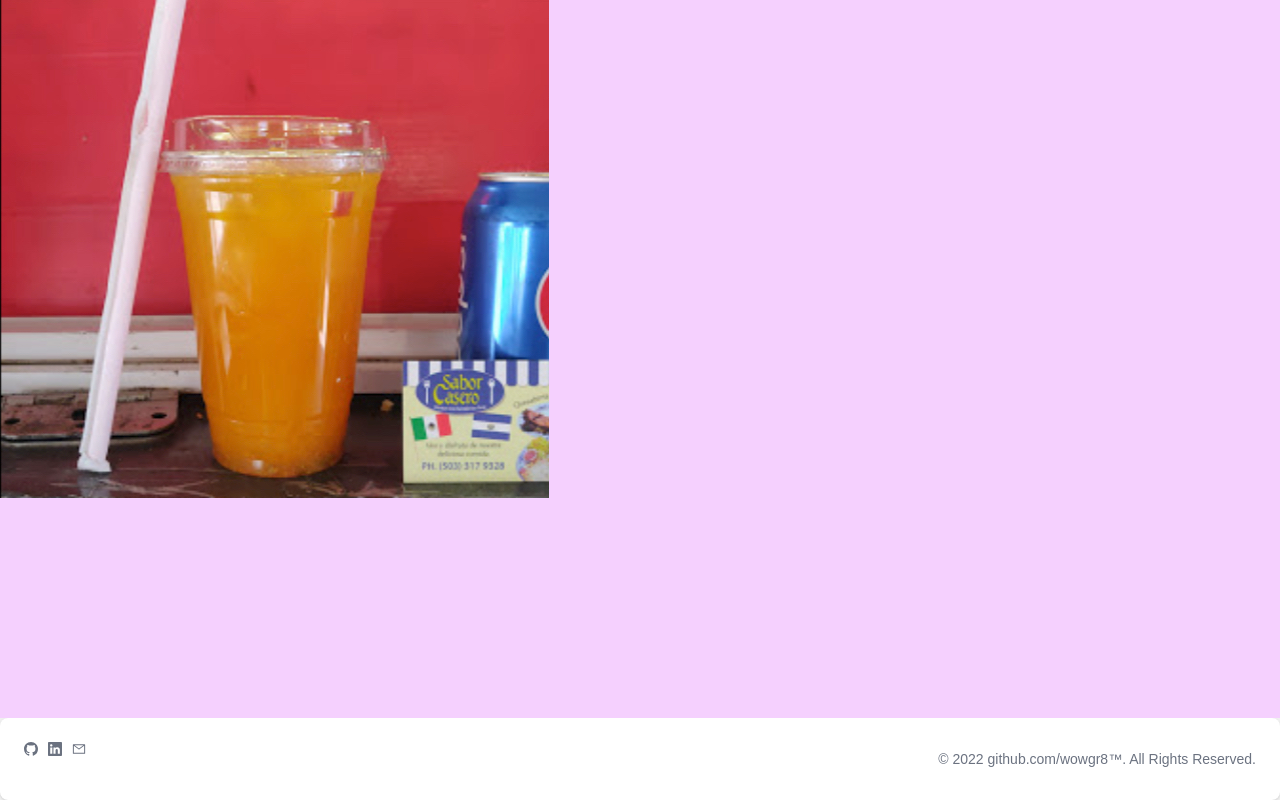
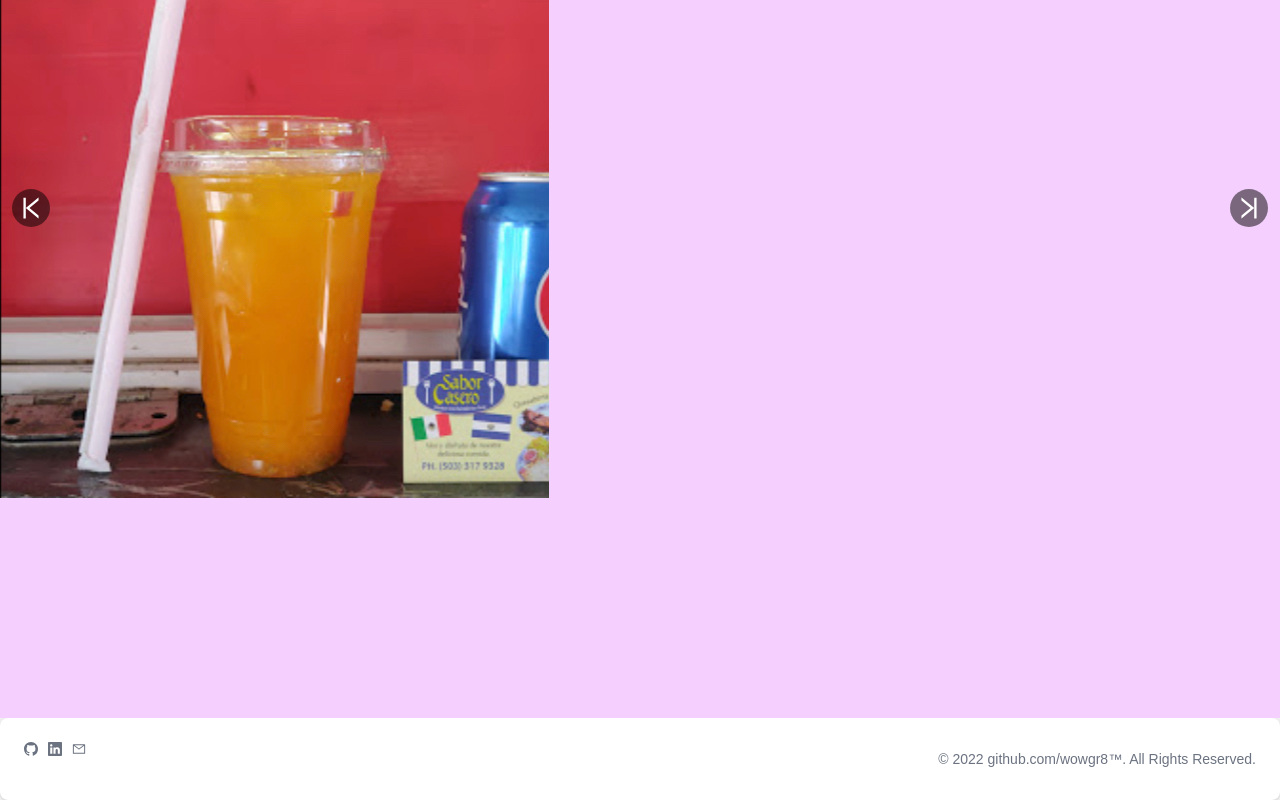
Before and after one commit to wowgr8/sabor-casero, a React (Create React App) app: page / in a window 1280 px wide. Shown: the part 2554-3354 px from the top of the page. Built offline with nearby package versions, Linux system fonts and the light colour scheme.

Commit message:
add buttons with onClick handlers set to handleOnPrevClickIO and handleOnNextClick()

```diff
--- a/src/components/GalleryCarousel.js
+++ b/src/components/GalleryCarousel.js
@@ -26,7 +26,20 @@ function GalleryCarousel() {
             <img src={GalleryList[currentIndex].image} alt={GalleryList[currentIndex].alt} />
         </div>
 
-
+        <div className="absolute w-full top-1/2 transform -translate-y-1/2 px-3 flex justify-between items-center">
+            <button
+                className="bg-black text-white p-1 rounded-full bg-opacity-50 cursor-pointer hover:bg-opacity-100 transition"
+                onClick={handleOnPrevClick}
+            >
+                <AiOutlineVerticalRight size={30} />
+            </button>
+            <button
+                className="bg-black text-white p-1 rounded-full bg-opacity-50 cursor-pointer hover:bg-opacity-100 transition"
+                onClick={handleOnNextClick}
+            >
+                <AiOutlineVerticalLeft size={30} />
+            </button>
+        </div>
     </div>
 
     )
```
